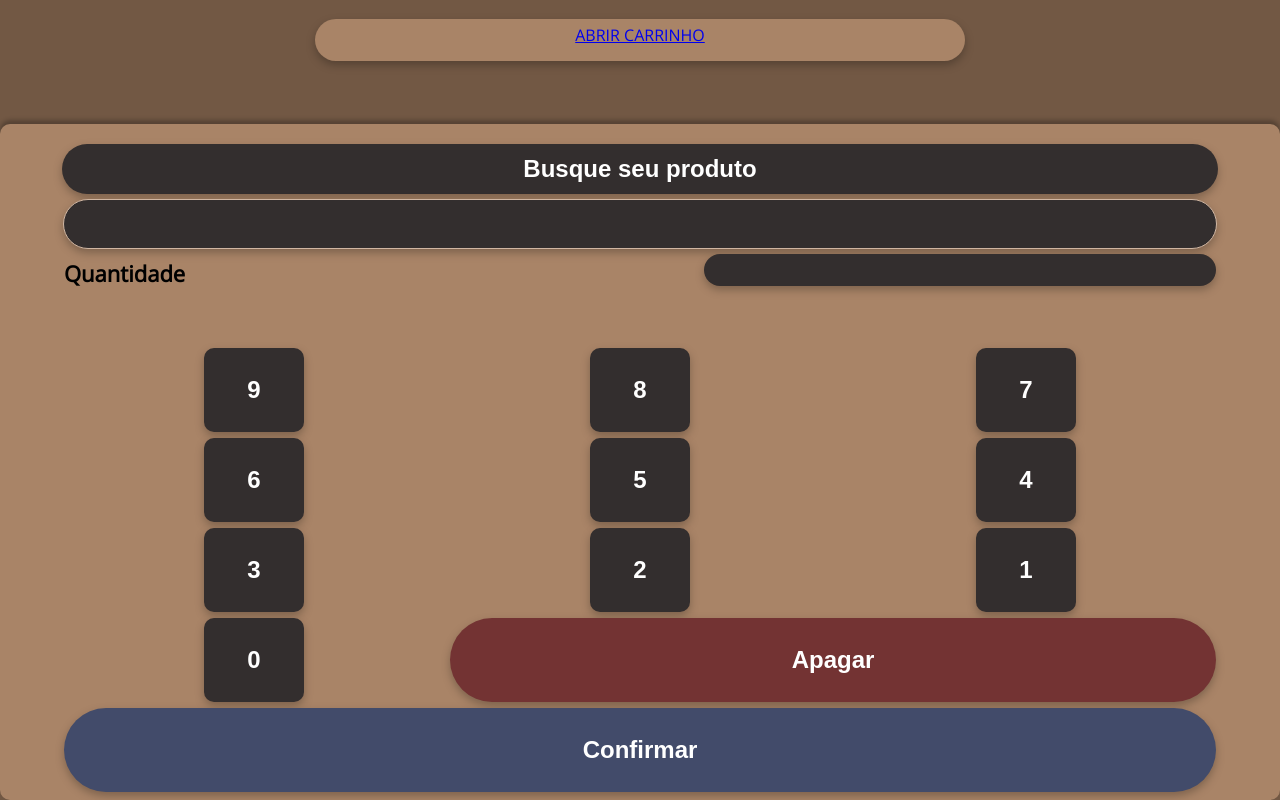
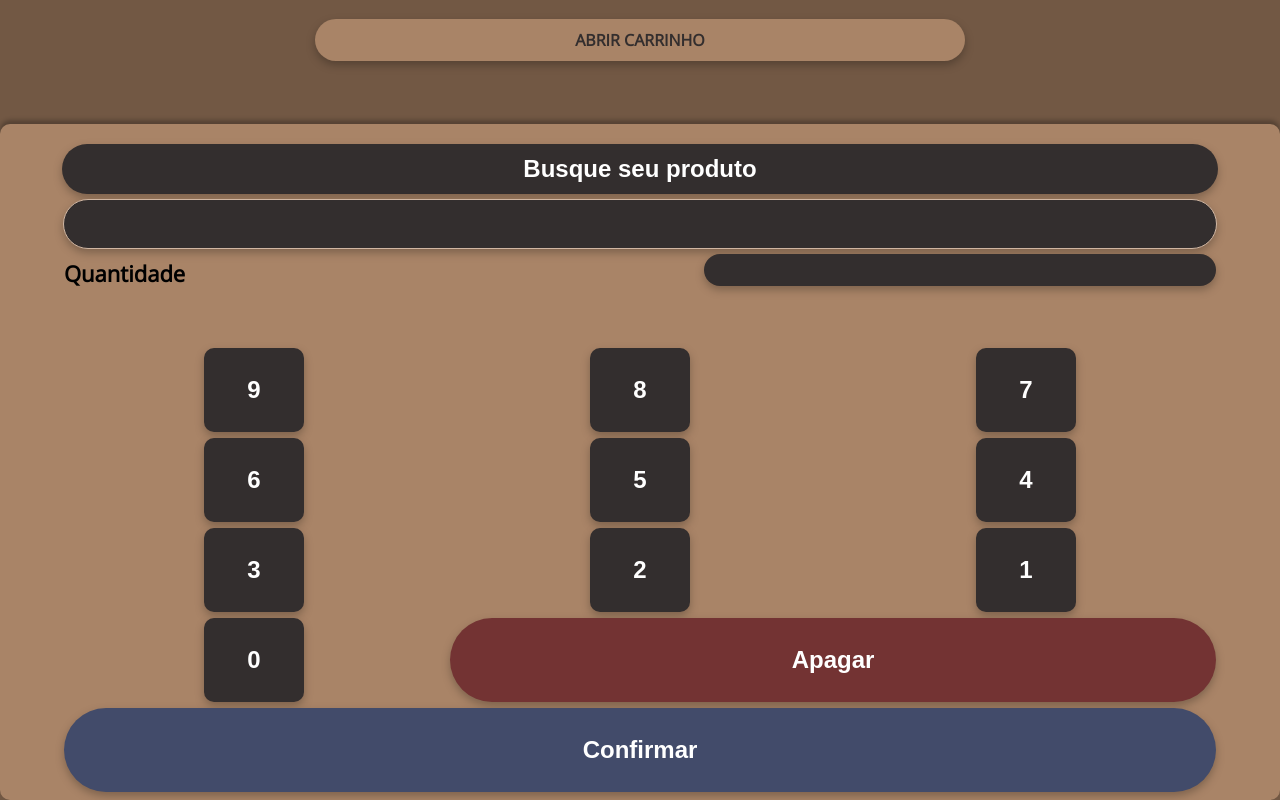
Before and after one commit to NickPW00/pdv_em_react, a React (Create React App) app: page / in a window 1280 px wide. Built offline with nearby package versions, Linux system fonts and the light colour scheme.

Commit message:
style:fix: font size no OpenCart

```diff
--- a/src/components/OpenCart/OpenCart.css
+++ b/src/components/OpenCart/OpenCart.css
@@ -30,6 +30,10 @@
 
 
 .open_cart_btn {
+  text-decoration: none;
+  color: #332E2E;
+  line-height: 2;
+  font-weight: 800;
   background-color: #A98467;
   filter: drop-shadow(0px 4px 4px rgba(0, 0, 0, 0.25));
   padding: 5px;
```
